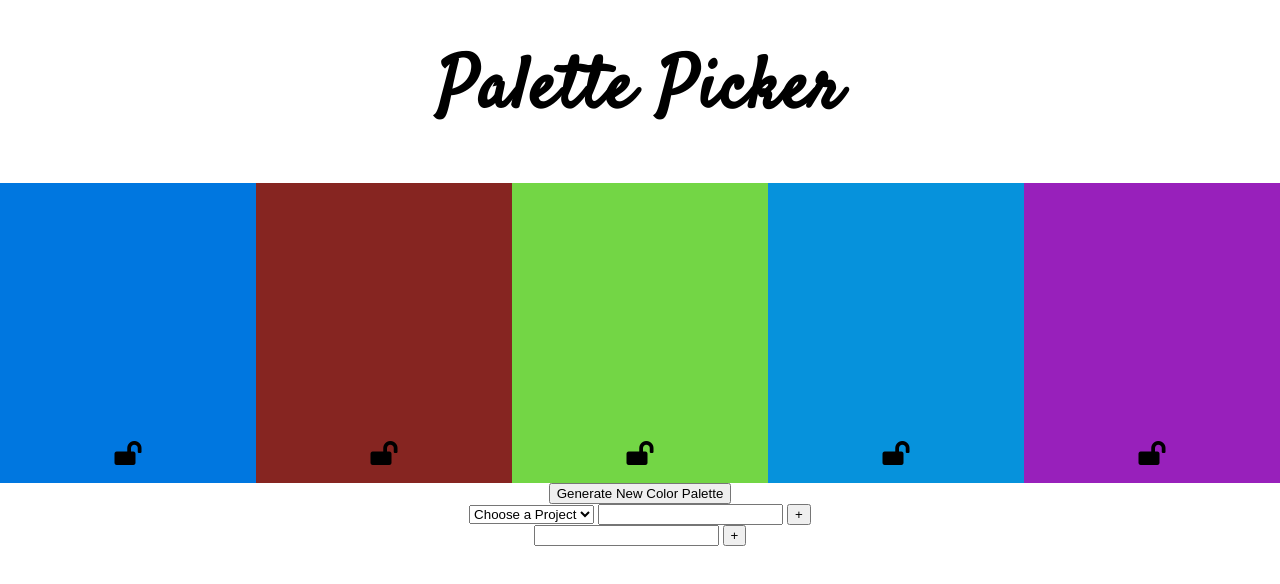
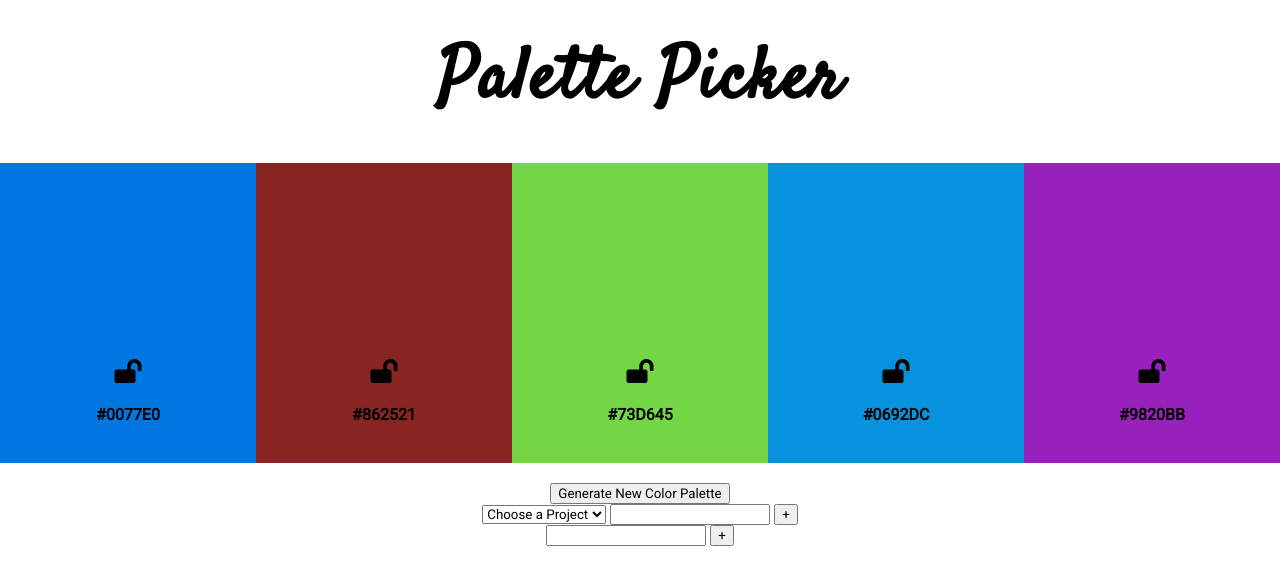
Before and after one commit to KylieStanley/palette-picker, a website: page public/index.html in a window 1280 px wide. Drawn offline with Linux system fonts and the light colour scheme.

Commit message:
Add function for toggling locked colors

```diff
--- a/public/css/styles.css
+++ b/public/css/styles.css
@@ -12,7 +12,11 @@ h1 {
   font-size: 4.5rem;
   font-weight: 600;
   letter-spacing: 2px;
-  margin: 40px;
+  margin: 30px;
+}
+
+h4, button, input, select {
+  font-family: 'Roboto', sans-serif;
 }
 
 i {
@@ -34,6 +38,7 @@ i {
   display: flex;
   justify-content: center;
   width: 100vw;
+  margin: 20px 0;
 }
 
 .forms {
--- a/public/index.html
+++ b/public/index.html
@@ -3,7 +3,7 @@
 <head>
   <title>Palette Picker</title>
   <link rel="stylesheet" type="text/css" href="css/styles.css">
-  <link href="https://fonts.googleapis.com/css?family=Raleway|Satisfy" rel="stylesheet">
+  <link href="https://fonts.googleapis.com/css?family=Roboto|Satisfy" rel="stylesheet">
   <link rel="stylesheet" href="https://use.fontawesome.com/releases/v5.6.3/css/all.css" integrity="sha384-UHRtZLI+pbxtHCWp1t77Bi1L4ZtiqrqD80Kn4Z8NTSRyMA2Fd33n5dQ8lWUE00s/" crossorigin="anonymous">
 </head>
 <body>
@@ -11,22 +11,27 @@
   <section class="palette">
     <div class="color color1">
       <i class="fas fa-lock-open"></i>
+      <h4 class="hex-code"></h4>
     </div>
     <div class="color color2">
       <i class="fas fa-lock-open"></i>
+      <h4 class="hex-code"></h4>
     </div>
     <div class="color color3">
       <i class="fas fa-lock-open"></i>
+      <h4 class="hex-code"></h4>
     </div>
     <div class="color color4">
       <i class="fas fa-lock-open"></i>
+      <h4 class="hex-code"></h4>
     </div>
     <div class="color color5">
       <i class="fas fa-lock-open"></i>
+      <h4 class="hex-code"></h4>
     </div>
   </section>
   <section class="forms">
-    <button>Generate New Color Palette</button>
+    <button class="generate-colors">Generate New Color Palette</button>
     <form>
       <select>
         <option>Choose a Project</option>
--- a/public/js/scripts.js
+++ b/public/js/scripts.js
@@ -1,4 +1,6 @@
 const colors = document.querySelectorAll('.color')
+const generateColorsBtn = document.querySelector('.generate-colors')
+const paletteContainer = document.querySelector('.palette')
 
 const generateColorPalette = () => {
   const values = '0123456789ABCDEF'
@@ -10,8 +12,24 @@ const generateColorPalette = () => {
       color += values[(Math.floor(Math.random() * 16))]
     }
 
-    item.style.backgroundColor = color
+    if (item.childNodes[1].className !== 'fas fa-lock') {
+      item.style.backgroundColor = color
+      item.childNodes[3].innerText = color
+    }
   })
 }
 
+const toggleLock = (e) => {
+  if (e.target.className === 'fas fa-lock-open') {
+    e.target.className = 'fas fa-lock'
+  } else if (e.target.className === 'fas fa-lock') {
+    e.target.className = 'fas fa-lock-open'
+  }
+}
+
+
+generateColorsBtn.addEventListener('click', generateColorPalette)
+paletteContainer.addEventListener('click', toggleLock)
+
+
 generateColorPalette()
```
